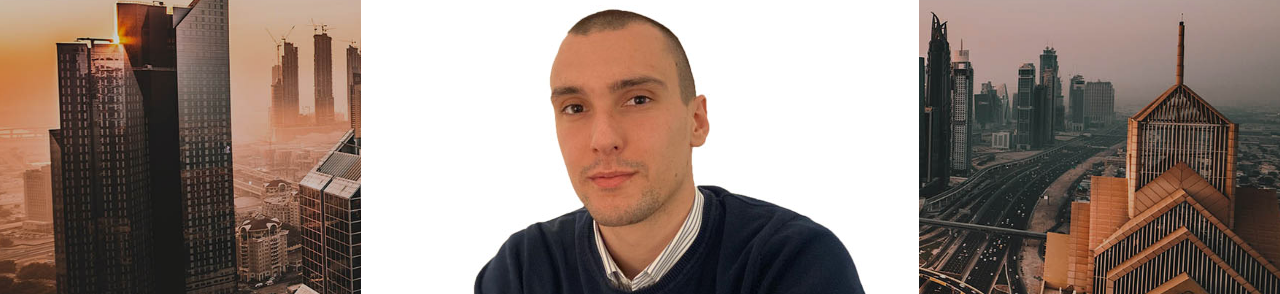
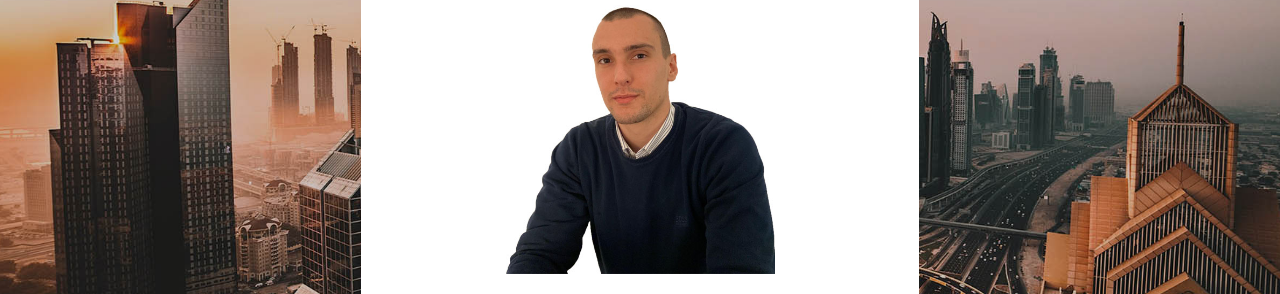
Before and after one commit to NJevric/urban-info, a plain HTML site: page author.html in a window 1280 px wide. Shown: the part 227-521 px from the top of the page. Drawn offline with nearby package versions, Linux system fonts and the light colour scheme.

Commit message:
Add files via upload

```diff
--- a/assets/css/style.css
+++ b/assets/css/style.css
@@ -423,6 +423,12 @@ footer .social a:hover{
     padding:10px;
 }
 
+@media screen and (max-width:1366px){
+    .about img{
+        width:50%;
+        padding:0px;
+    }
+}
 @media screen and (max-width:1280px){
 
     #specificInfo .info ion-icon {
```
